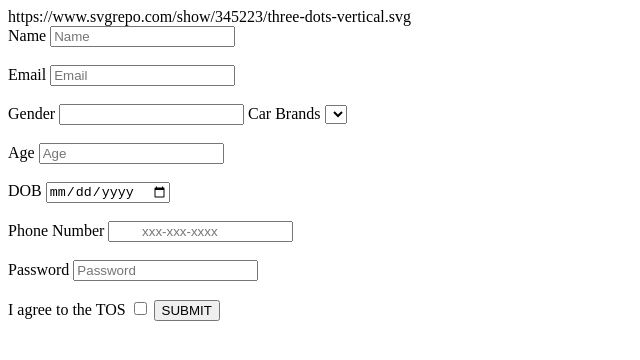
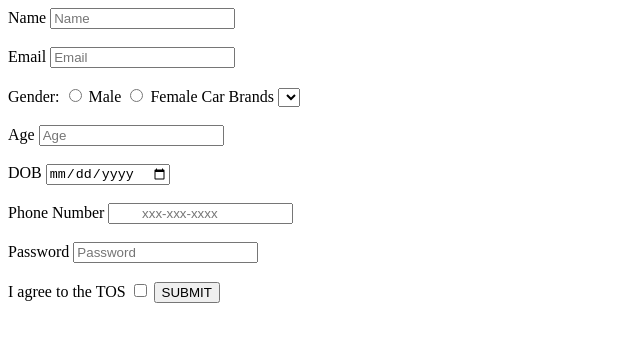
Before and after one commit to acciojob/signup-form-car-VIGNESH1280, a website: page main.html in a window 1280 px wide. Shown: the whole page, without its empty margins (0-640 px from the left). Drawn offline with Linux system fonts and the light colour scheme.

Commit message:
created a submission

```diff
--- a/main.html
+++ b/main.html
@@ -9,7 +9,7 @@
 <body>
 	<!-- the entire body must be written by student -->
     <script type="text/javascript" src="./script.js">
-</script>https://www.svgrepo.com/show/345223/three-dots-vertical.svg
+</script>
 	<form>
 
 	<label for="name">Name</label>
@@ -18,8 +18,13 @@
 	<label for="email">Email</label>
 	<input id="email" type="email" required placeholder="Email">
 	<br><br>
-    <label>Gender</label>
-	<input id="gender_m">
+
+	<label>Gender:</label>
+    <input id="gender_m" type="radio" required name="gender" >
+    <label for="gender_m>">Male</label>
+    <input id="gender_f" type="radio" required name="gender">
+    <label for="gender_f>">Female</label>
+
 
 
 
```
